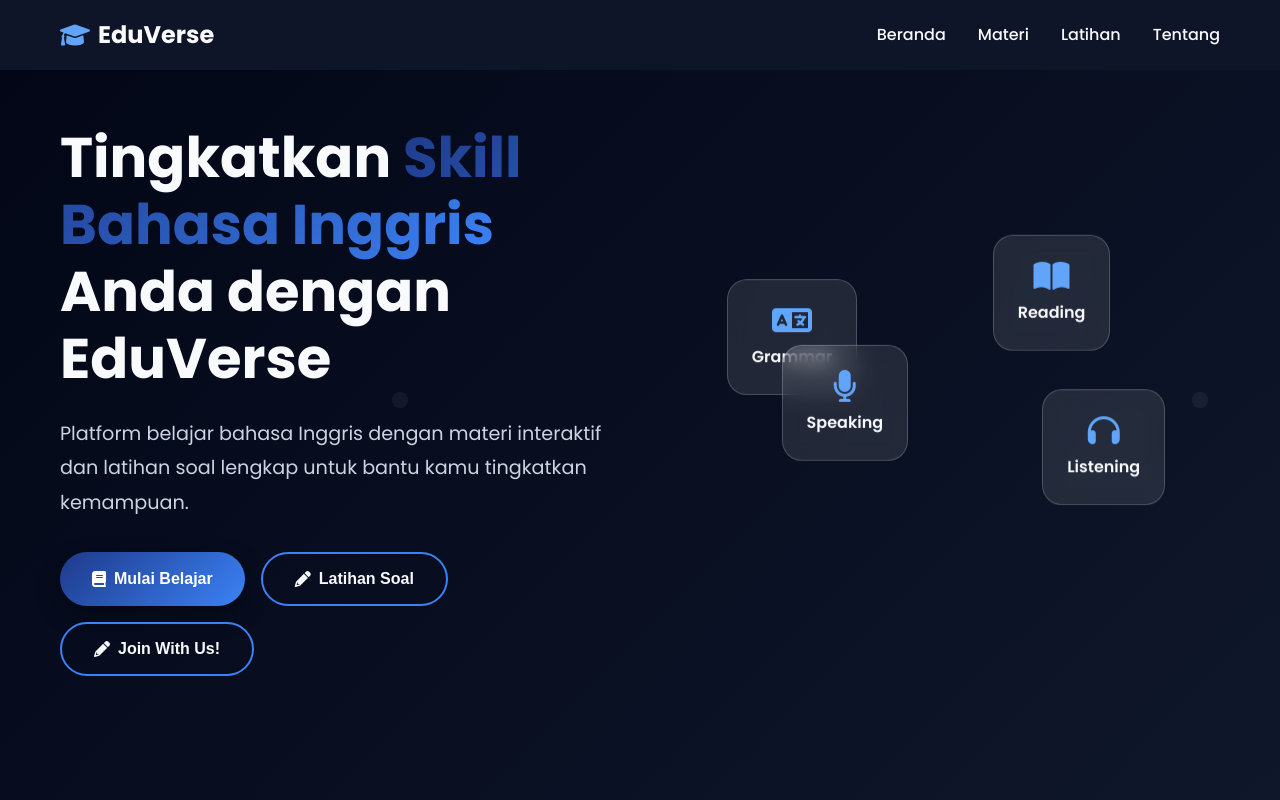
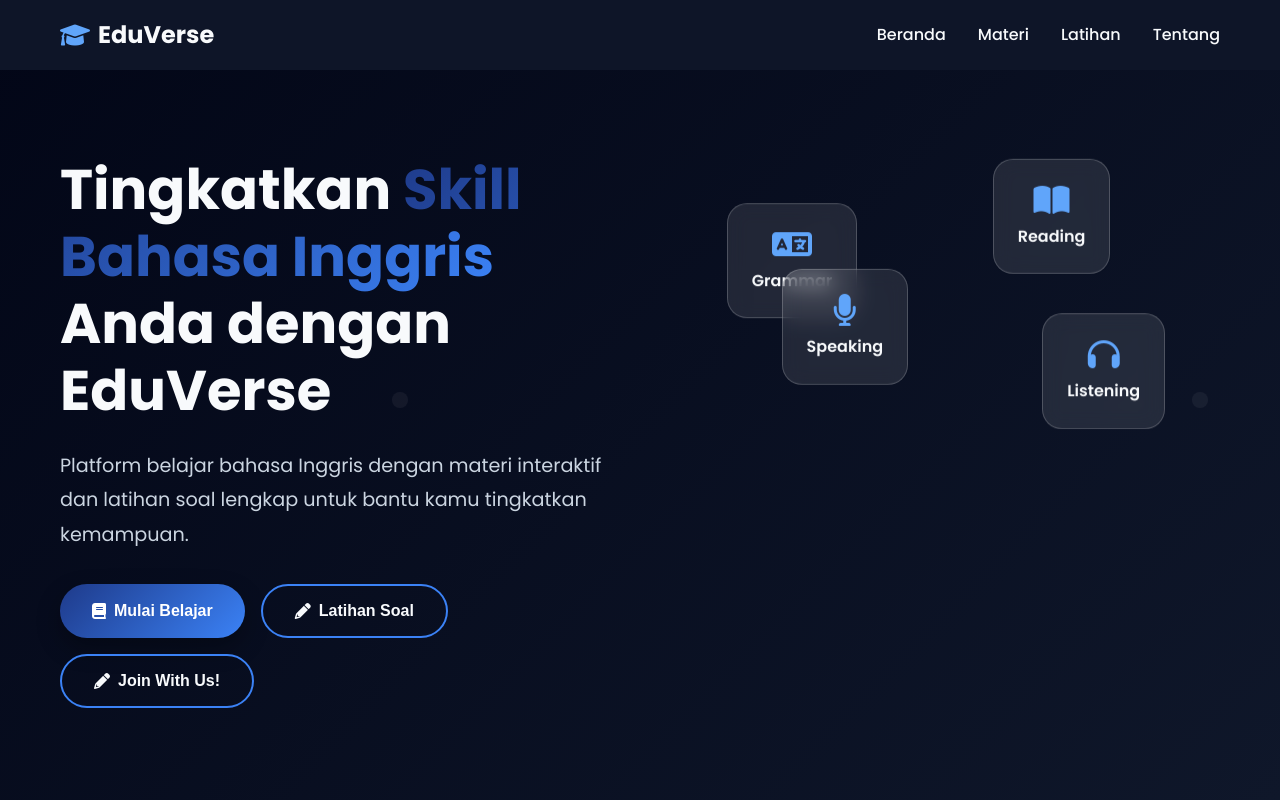
Before and after one commit to reimerja/EduVerseID, a plain HTML site: page index.html in a window 1280 px wide. Shown: the top 800 px of the page. Drawn offline with Linux system fonts and the light colour scheme.

Commit message:
Update style.css

```diff
--- a/style.css
+++ b/style.css
@@ -205,13 +205,14 @@ body {
     display: grid;
     grid-template-columns: 1fr 1fr;
     gap: 4rem;
-    align-items: center;
-    position: relative;
+    align-items: flex-start; /* Ubah dari 'center' ke 'flex-start' */
+    padding-top: 2rem; /* Tambahkan ini */
     z-index: 1;
 }
 
 .hero-content {
     animation: slideInLeft 1s ease-out;
+    padding-top: 1rem; /* Tambahkan ini */
 }
 
 .hero-title {
@@ -219,6 +220,7 @@ body {
     font-weight: 700;
     line-height: 1.2;
     margin-bottom: 1.5rem;
+    margin-top: 1rem; /* Tambahkan ini untuk menurunkan posisi */
 }
 
 .highlight {
@@ -1187,4 +1189,5 @@ body {
 ::-moz-selection {
     background: var(--accent-color);
     color: white;
+
 }
```
